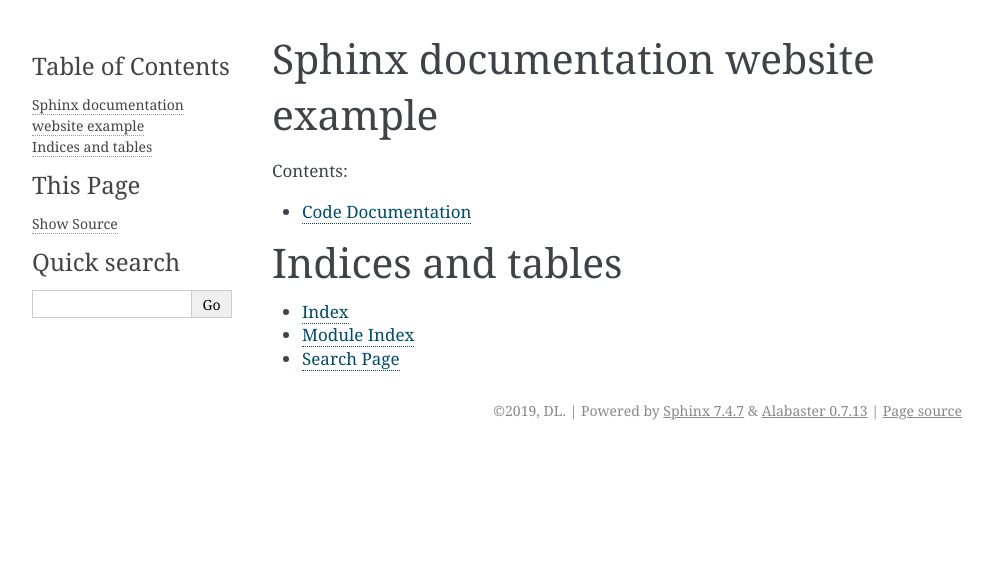
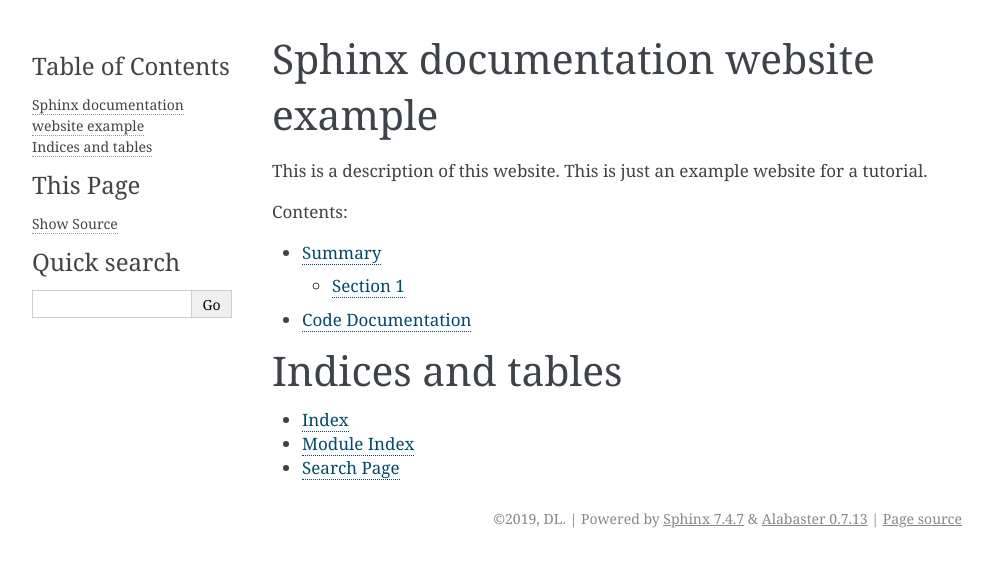
Before and after one commit to mos2kn/sphinx-python-doc-example, a Sphinx documentation site: the page built from sphinx/index.rst, in a window 1280 px wide. Shown: the top 567 px of the page, without its empty margins (148-1141 px from the left). Built offline with Sphinx 7.4.7, drawn with Linux system fonts in a browser that asks for light colours.

Commit message:
Add website content

```diff
--- a/sphinx/index.rst
+++ b/sphinx/index.rst
@@ -6,10 +6,14 @@
 Sphinx documentation website example
 ====================================
 
+This is a description of this website.
+This is just an example website for a tutorial.
+
 .. toctree::
    :maxdepth: 2
    :caption: Contents:
 
+   summary
    code
 
 
```
Also changed, not shown: sphinx/summary.rst (added, +14 -0 lines).
